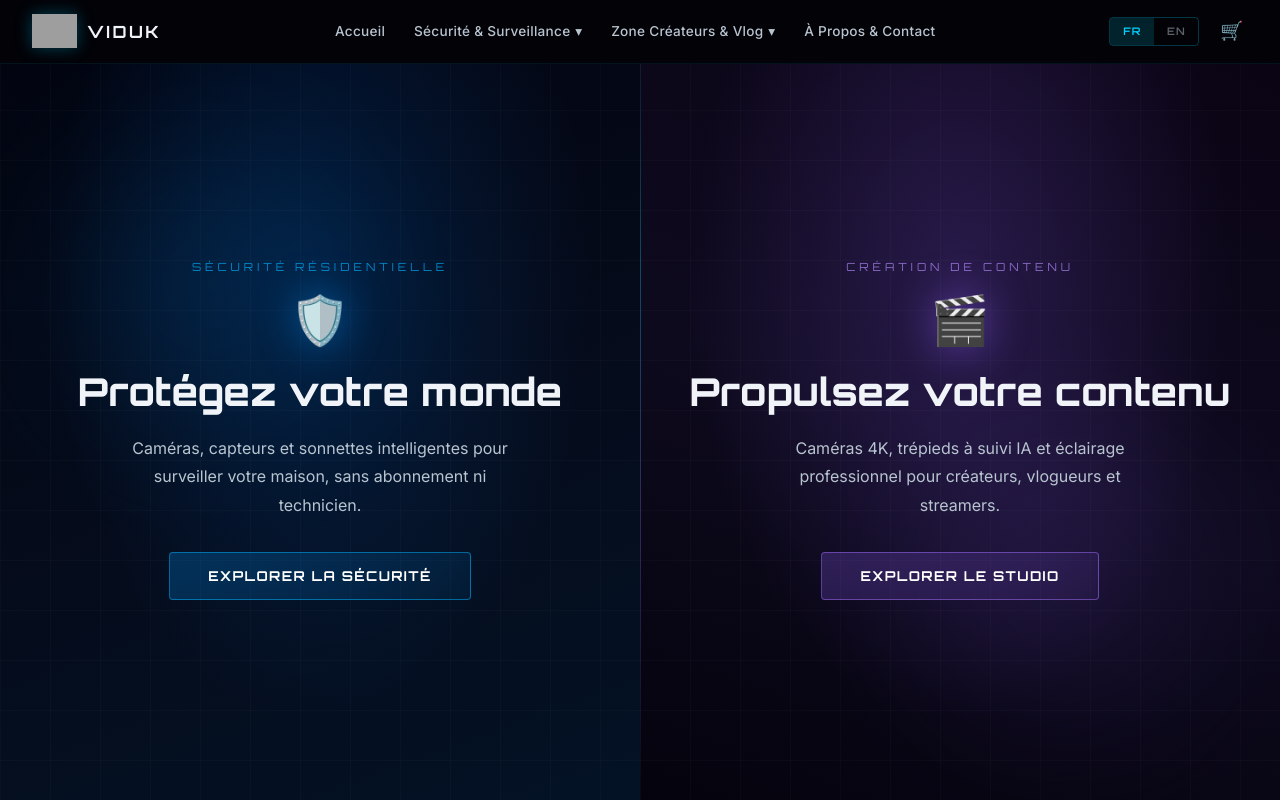
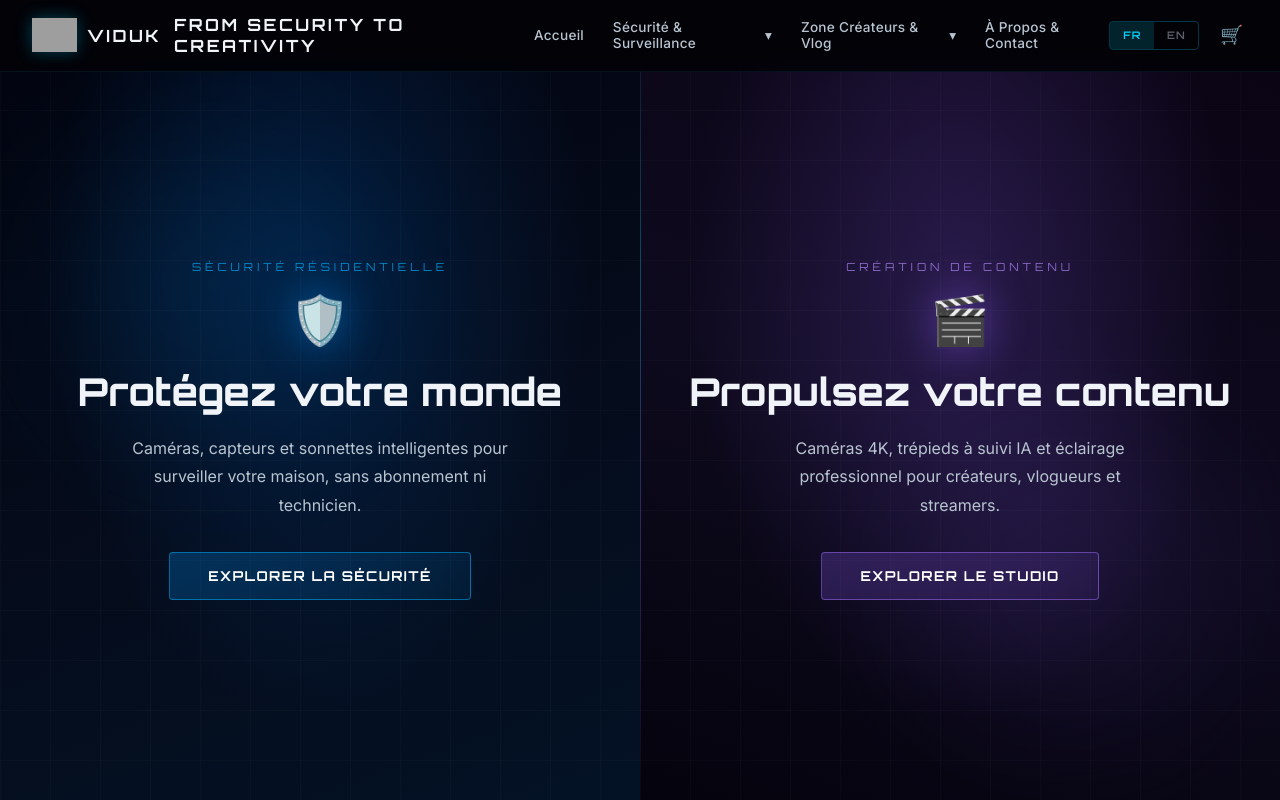
Before and after one commit to jesabellajm-eng/viduk-store, a website: page index.html in a window 1280 px wide. Shown: the top 800 px of the page. Drawn offline with Linux system fonts and the light colour scheme; grey boxes are pictures that could not be loaded.

Commit message:
Update logo with slogan + add From Security to Creativity branding

```diff
--- a/index.html
+++ b/index.html
@@ -3,7 +3,7 @@
 <head>
 <meta charset="UTF-8">
 <meta name="viewport" content="width=device-width, initial-scale=1.0">
-<title>VIDUK — To Secure Your World</title>
+<title>VIDUK — From Security to Creativity</title>
 <meta name="description" content="VIDUK — Sécurité intelligente et équipement créateur. Caméras haute technologie, capteurs intelligents, kits de création de contenu.">
 <link rel="icon" href="img/logo.png" type="image/png">
 <link href="https://fonts.googleapis.com/css2?family=Orbitron:wght@400;500;600;700;800;900&family=Inter:wght@300;400;500;600;700&display=swap" rel="stylesheet">
@@ -25,6 +25,7 @@ body{font-family:'Inter',sans-serif;background:var(--dark);color:var(--silver);o
 }
 .navbar-logo{display:flex;align-items:center;gap:.6rem;text-decoration:none}
 .navbar-logo img{height:34px;filter:drop-shadow(0 0 8px rgba(0,212,255,.3))}
+.navbar-slogan{font-family:"Inter",sans-serif;font-size:.55rem;color:rgba(0,212,255,.6);letter-spacing:.18em;text-transform:uppercase;margin-left:.2rem;font-weight:400;}
 .navbar-logo span{
   font-family:'Orbitron',monospace;font-size:1.05rem;font-weight:700;
   color:var(--white);letter-spacing:.15em;
@@ -319,7 +320,7 @@ footer a{color:rgba(0,212,255,.5);text-decoration:none}
 <nav class="navbar">
   <a href="index.html" class="navbar-logo">
     <img src="img/logo.png" alt="VIDUK">
-    <span>VIDUK</span>
+    <span>VIDUK</span><span class="navbar-slogan">From Security to Creativity</span>
   </a>
   <ul class="nav-menu">
     <li><a href="index.html"><span class="fr">Accueil</span><span class="en">Home</span></a></li>
@@ -630,7 +631,7 @@ footer a{color:rgba(0,212,255,.5);text-decoration:none}
     <a href="privacy.html"><span class="fr">Confidentialité</span><span class="en">Privacy</span></a>
     <a href="terms.html"><span class="fr">Conditions</span><span class="en">Terms</span></a>
   </div>
-  <p>&copy; 2026 VIDUK — JM Digital</p>
+  <p>&copy; 2026 VIDUK — From Security to Creativity — JM Digital</p>
 </footer>
 
 <script>
```
Also changed, not shown: shipping.html (+1 -1 lines), shop.html (+4 -3 lines), warranty.html (+1 -1 lines), img/logo-white-clean.png (added), img/logo-white.png (added), img/product-360.png, img/product-dashcam.png, img/product-lavalier-mic.png, img/product-led-ring.png, 9 other files.
